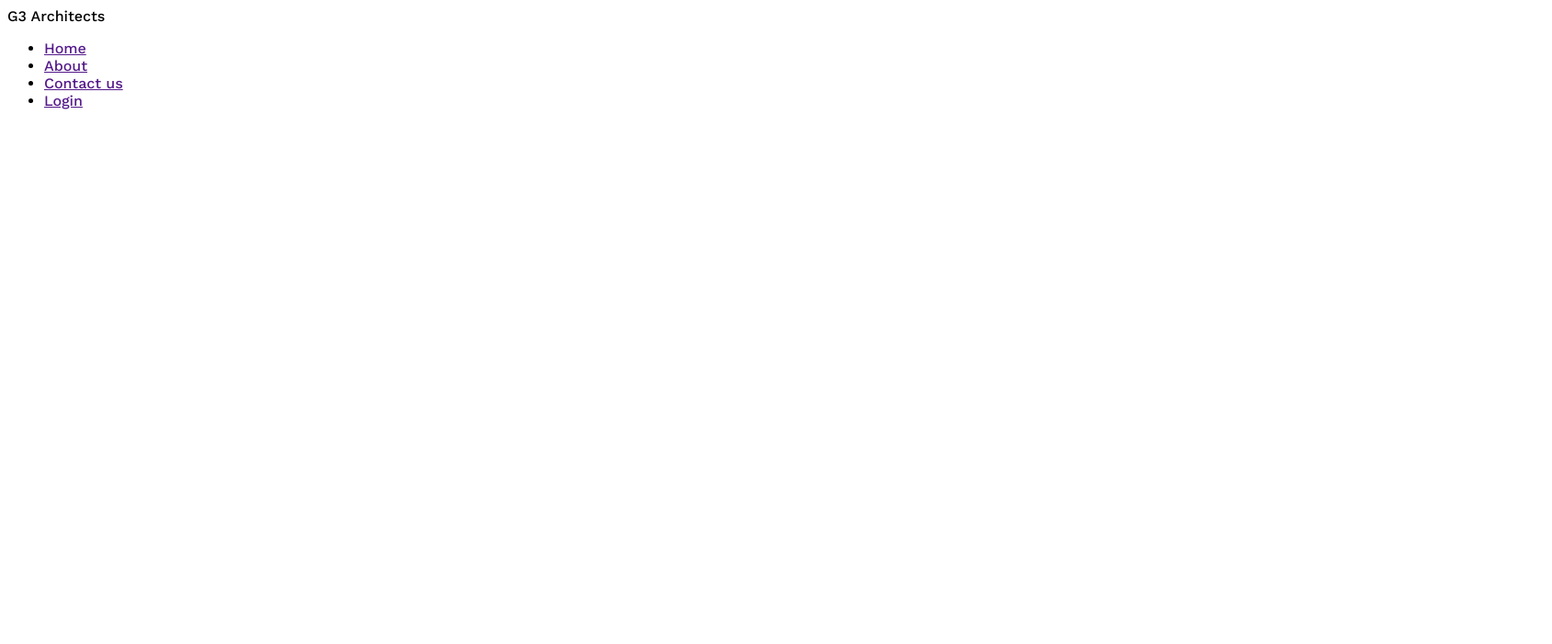
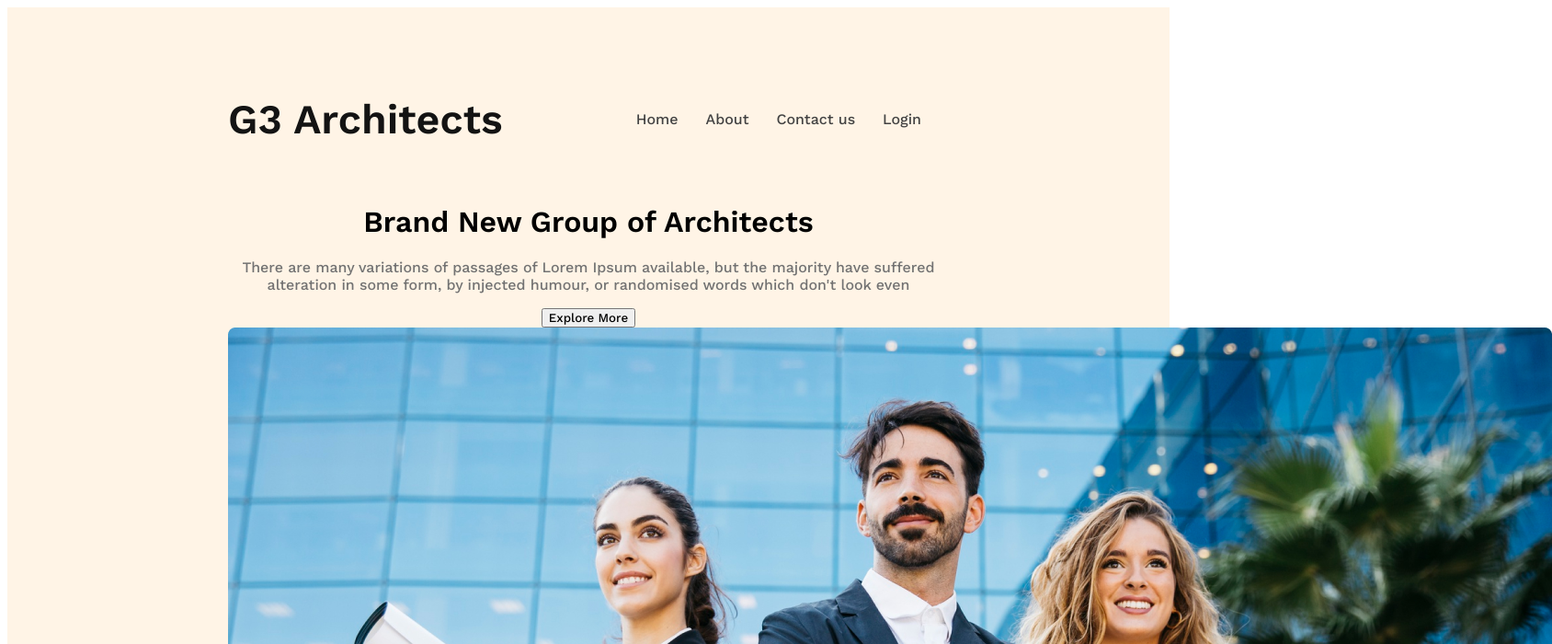
Before and after one commit to ripondse/g3-architects-website, a plain HTML site: page index.html in a window 1280 px wide. Shown: the top 700 px of the page at 92% size, 1688 px wide, since content can reach past the window. Drawn offline with nearby package versions, Linux system fonts and the light colour scheme.

Commit message:
banner content added

```diff
--- a/index.html
+++ b/index.html
@@ -1,21 +1,36 @@
 <!DOCTYPE html>
 <html lang="en">
+
 <head>
     <meta charset="UTF-8">
     <meta name="viewport" content="width=device-width, initial-scale=1.0">
     <title>G3 Architects</title>
     <link rel="stylesheet" href="styles/architects.css">
 </head>
+
 <body>
     <header>
-        <nav>G3 Architects</nav>
+        <nav>
+            <h3 class="nav-title">G3 Architects</h3>
+
             <ul>
                 <li><a href="">Home</a></li>
                 <li><a href="">About</a></li>
                 <li><a href="">Contact us</a></li>
                 <li><a href="">Login</a></li>
             </ul>
-
+        </nav>
+        <div class="banner">
+            <div class="banner-content">
+                <h1 class="banner title">Brand New Group of Architects</h1>
+                <p class="banner-description">There are many variations of passages of Lorem Ipsum available, but the
+                    majority have suffered alteration in some form, by injected humour, or randomised words which don't
+                    look
+                    even</p>
+                <button class="btn-primary">Explore More</button>
+            </div>
+            <img src="images/banner.png" alt="">
+        </div>
     </header>
     <main>
 
@@ -25,4 +40,5 @@
     </footer>
 
 </body>
+
 </html>
--- a/styles/architects.css
+++ b/styles/architects.css
@@ -5,3 +5,54 @@
     font-family: 'Open Sans', sans-serif;
 font-family: 'Work Sans', sans-serif;
 }
+
+/* header styles */
+header{
+
+background: rgba(255, 144, 14, 0.10);
+padding: 50px 240px;
+
+}
+nav{
+    display: flex;
+    justify-content: space-between;
+    align-items: center;
+}
+.nav-title{
+    font-size: 2.8rem;
+    font-weight: 700;
+    color: #131313;
+}
+nav > ul{
+    display: flex;
+}
+
+nav li{
+    list-style: none;
+    margin-right: 30px;
+    font-weight: 500;
+    font-size: 1rem;
+}
+
+
+nav li a{
+    text-decoration: none;
+    color: #424242;
+}
+
+/* banner styles */
+.banner-content{
+    max-width: 800px;
+    text-align: center;
+    margin: 0 auto;
+}
+
+.banner-title{
+    font-size: 4rem;
+    font-weight: 700;
+    color: #131313;
+}
+.banner-description{
+    color: #727272;
+
+}
```
Lines whose indentation alone changed are shown as unchanged.
